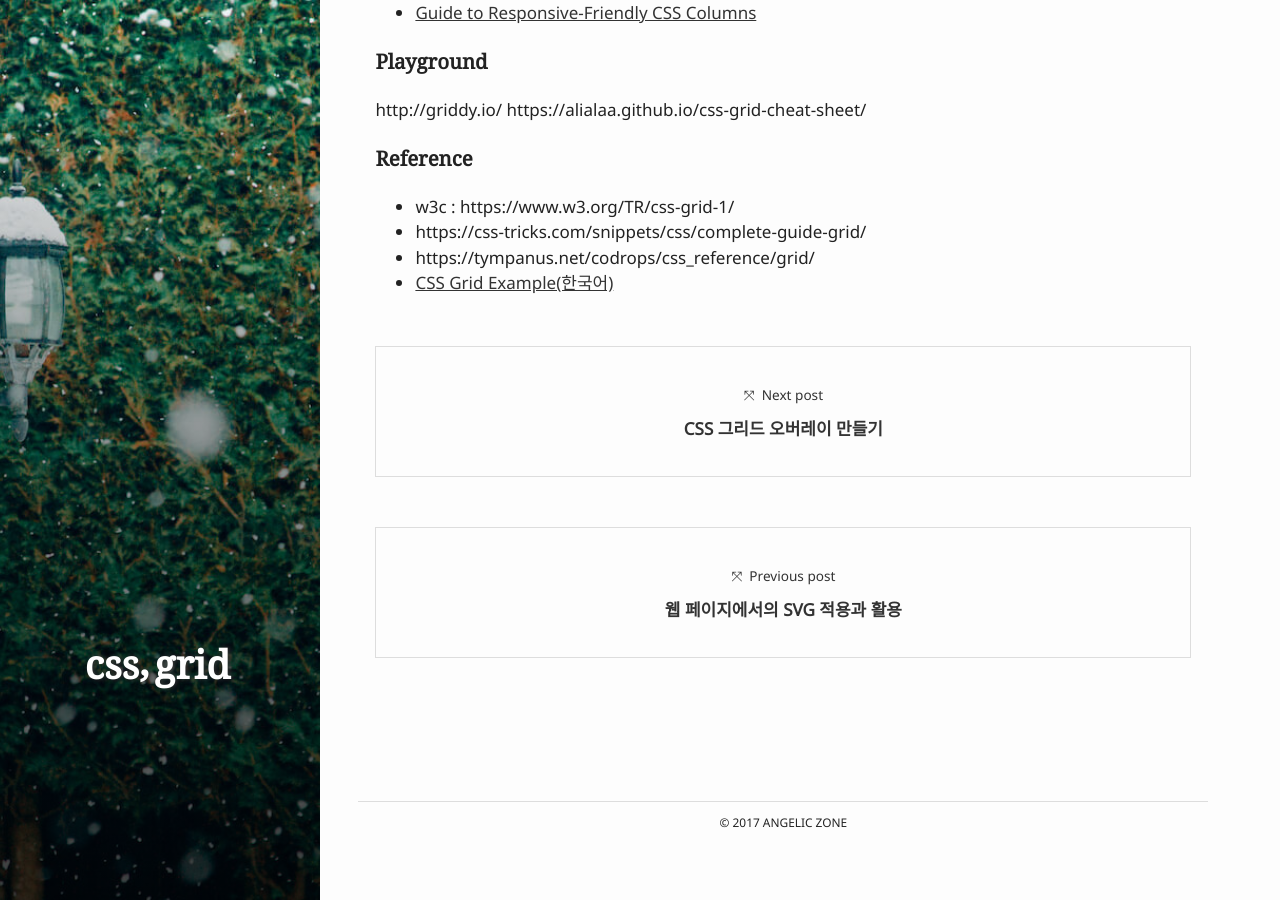
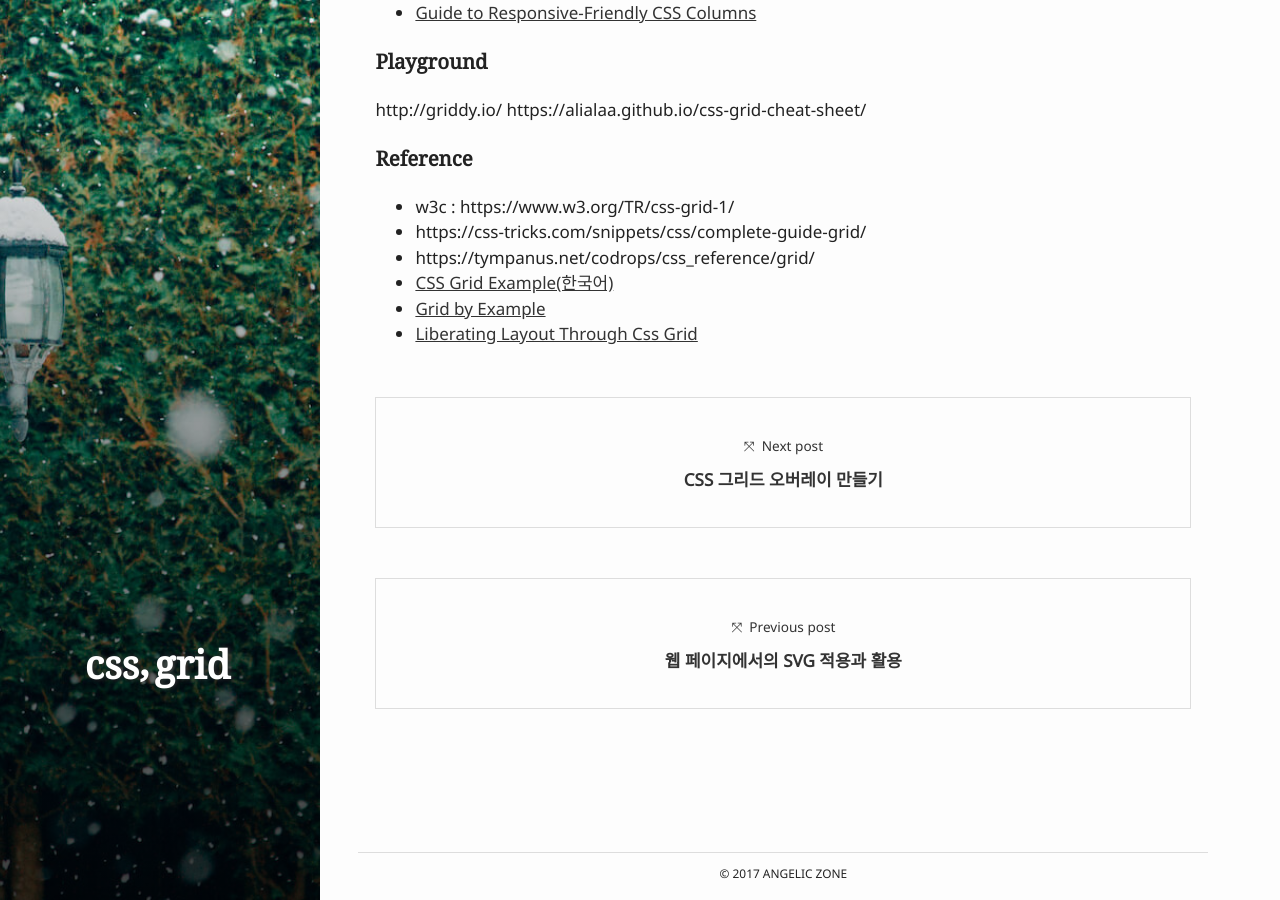
Before and after one commit to pigjh1/pigjh1.github.com, a Jekyll site: the page built from _posts/2017-04-21-CSS-Grid.md, in a window 1280 px wide and 900 px high, scrolled down 720 px. Built offline with Jekyll 4.4.1, drawn with Linux system fonts in a browser that asks for light colours.

Commit message:
Fix css grid

```diff
--- a/_posts/2017-04-21-CSS-Grid.md
+++ b/_posts/2017-04-21-CSS-Grid.md
@@ -35,3 +35,5 @@ https://alialaa.github.io/css-grid-cheat-sheet/
 - https://css-tricks.com/snippets/css/complete-guide-grid/
 - https://tympanus.net/codrops/css_reference/grid/
 - [CSS Grid Example(한국어)]( https://github.com/sonim1/css_grid_example)
+- [Grid by Example](https://gridbyexample.com/)
+- [Liberating Layout Through Css Grid](https://cssgrid.cc/)
```
